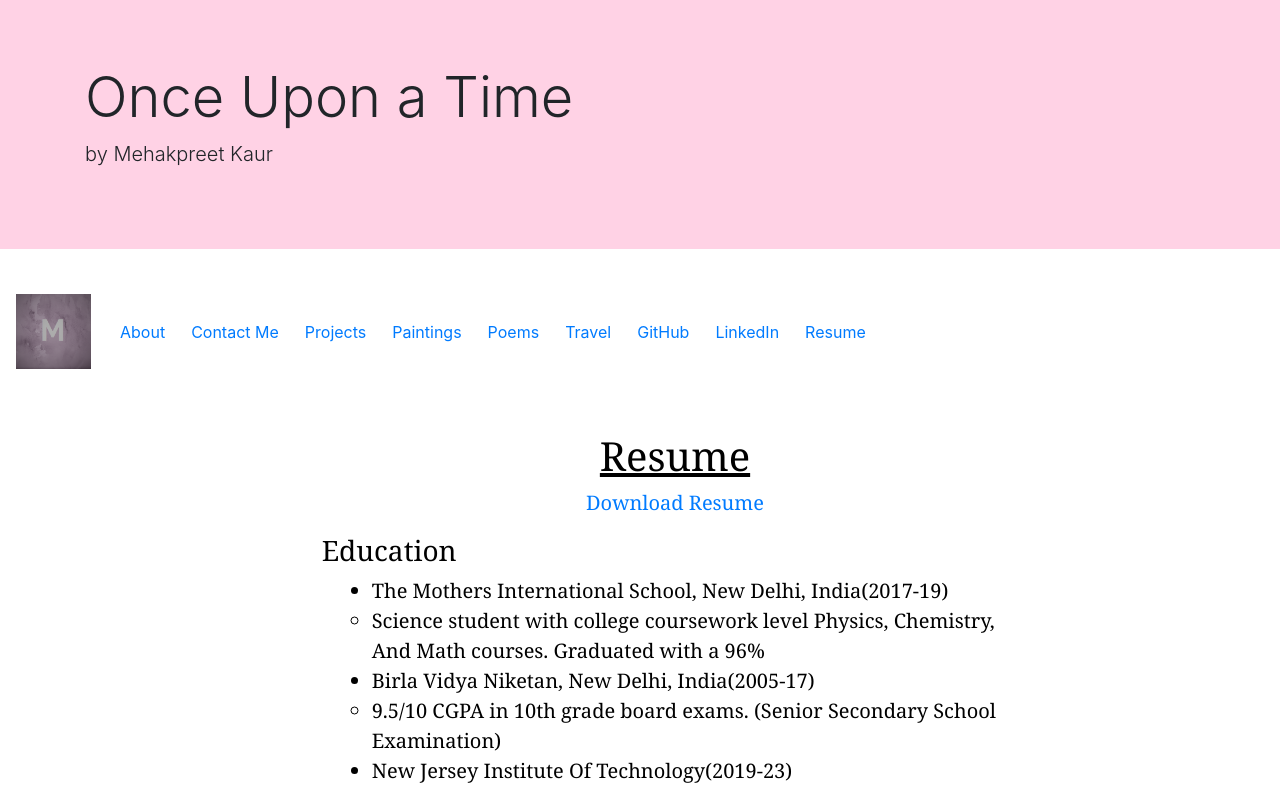
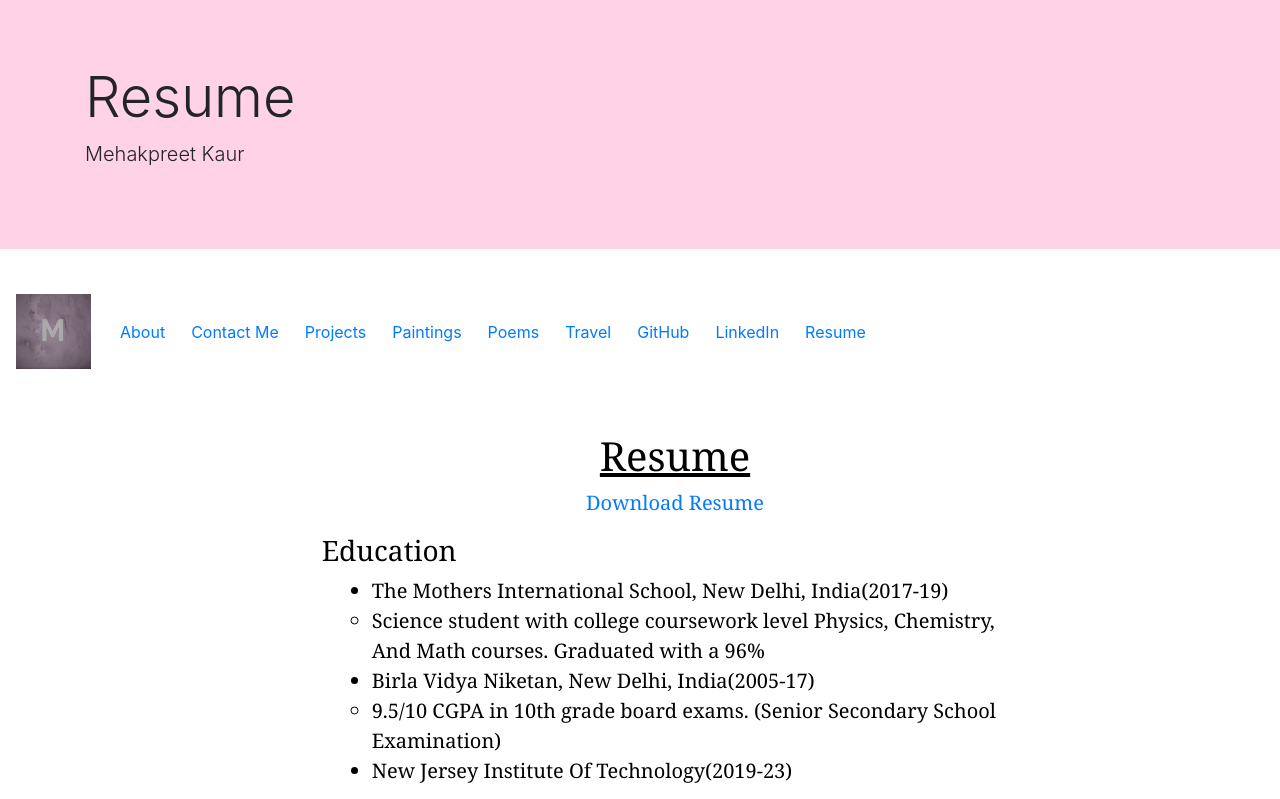
Before and after one commit to Mehakpreet21/mehak.github.io, a plain HTML site: page resume.html in a window 1280 px wide. Shown: the top 799 px of the page. Drawn offline with nearby package versions, Linux system fonts and the light colour scheme.

Commit message:
Fix: changed titles

```diff
--- a/resume.html
+++ b/resume.html
@@ -21,11 +21,11 @@
     <script src="https://code.jquery.com/jquery-3.4.1.slim.min.js" integrity="sha384-J6qa4849blE2+poT4WnyKhv5vZF5SrPo0iEjwBvKU7imGFAV0wwj1yYfoRSJoZ+n" crossorigin="anonymous"></script>
     <script src="https://cdn.jsdelivr.net/npm/popper.js@1.16.0/dist/umd/popper.min.js" integrity="sha384-Q6E9RHvbIyZFJoft+2mJbHaEWldlvI9IOYy5n3zV9zzTtmI3UksdQRVvoxMfooAo" crossorigin="anonymous"></script>
     <script src="https://stackpath.bootstrapcdn.com/bootstrap/4.4.1/js/bootstrap.min.js" integrity="sha384-wfSDF2E50Y2D1uUdj0O3uMBJnjuUD4Ih7YwaYd1iqfktj0Uod8GCExl3Og8ifwB6" crossorigin="anonymous"></script>
-    <title>Once Upon a Time</title>
+    <title>Resume</title>
     <div class="jumbotron jumbotron-fluid" style="background: #ffd2e5">
         <div class="container" >
-            <h1 class="display-4">Once Upon a Time</h1>
-            <p class="lead">by Mehakpreet Kaur</p>
+            <h1 class="display-4">Resume</h1>
+            <p class="lead"> Mehakpreet Kaur</p>
 
         </div>
     </div>
```
Also changed, not shown: contact.html (+1 -1 lines), paintings.html (+1 -1 lines).
